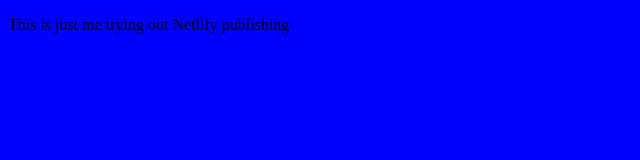
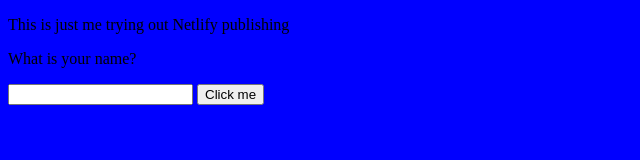
Before and after one commit to KrallBoras/newRepo, a website: page index.html in a window 1280 px wide. Shown: the whole page, without its empty margins (0-640 px from the left). Drawn offline with Linux system fonts and the light colour scheme.

Commit message:
Added some javascript and changed background color

```diff
--- a/index.html
+++ b/index.html
@@ -5,9 +5,16 @@
     <meta http-equiv="X-UA-Compatible" content="IE=edge">
     <meta name="viewport" content="width=device-width, initial-scale=1.0">
     <link rel="stylesheet" href="style.css">
+    <script src="script.js"></script>
     <title>Index</title>
 </head>
 <body>
     <p>This is just me trying out Netlify publishing</p>
+    <div>
+    <p>What is your name?</p>
+    <input type="text" id="nameinput">
+    <button onclick="greet()">Click me</button>
+    <p id="greeting"></p>
+     </div>
 </body>
 </html>
```
